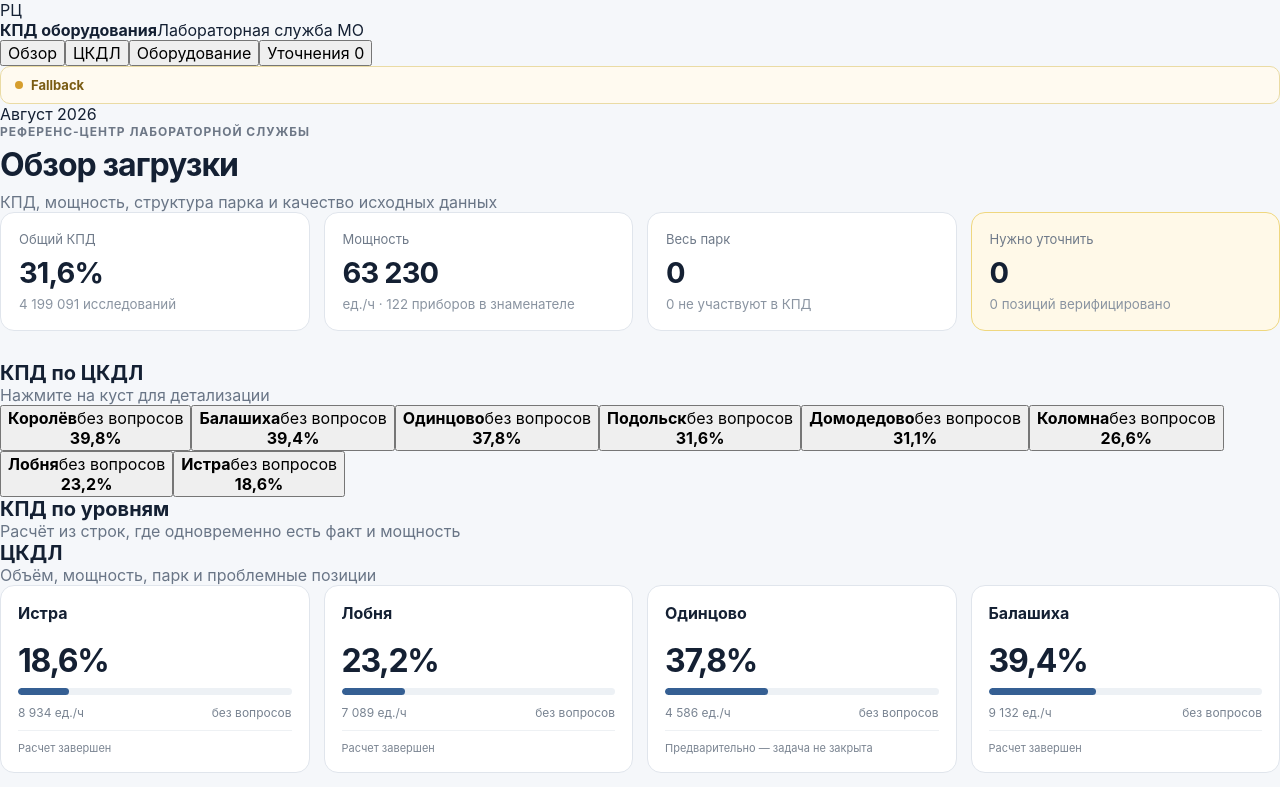
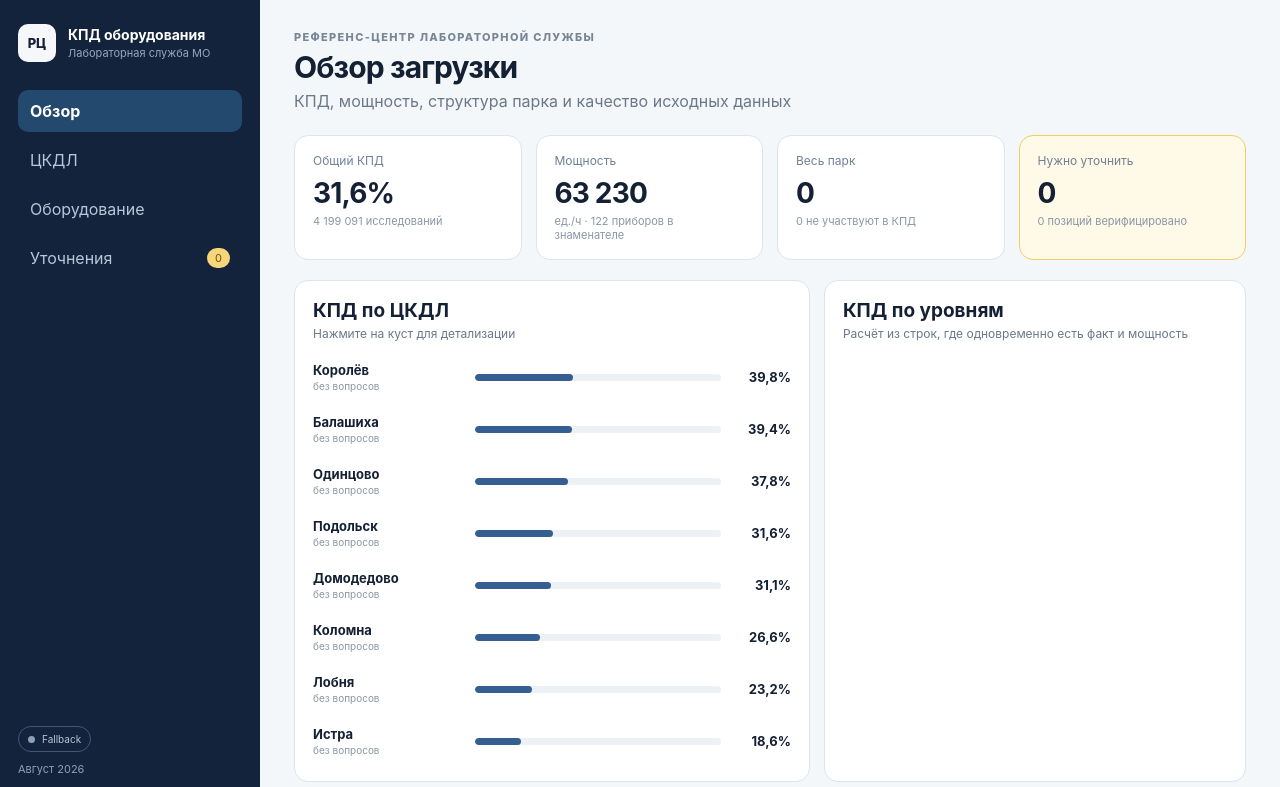
Before and after one commit to Oivan-coder/kpd-dashboard, a Next.js app: page / in a window 1280 px wide. Shown: the top 787 px of the page. Built offline with nearby package versions, Linux system fonts and the light colour scheme.

Commit message:
Design full laboratory management interface

```diff
--- a/app/globals.css
+++ b/app/globals.css
@@ -1,102 +1,154 @@
-:root {
-  font-family: Inter, ui-sans-serif, system-ui, -apple-system, BlinkMacSystemFont, "Segoe UI", sans-serif;
-  color: #142033;
-  background: #f5f7fa;
+:root{
+  font-family:Inter,ui-sans-serif,system-ui,-apple-system,BlinkMacSystemFont,"Segoe UI",sans-serif;
+  color:#142033;background:#f4f7fa;
 }
-* { box-sizing: border-box; }
-body { margin: 0; background: #f5f7fa; }
-button, input, select { font: inherit; }
-.shell { max-width: 1500px; margin: 0 auto; padding: 32px; }
-.topbar { display:flex; justify-content:space-between; gap:24px; align-items:flex-start; margin-bottom:28px; }
-.headerRight { display:flex; gap:10px; align-items:center; flex-wrap:wrap; justify-content:flex-end; }
-.eyebrow { font-size:12px; font-weight:700; text-transform:uppercase; letter-spacing:.08em; color:#6d7786; }
-h1 { margin:6px 0 8px; font-size:32px; letter-spacing:-.03em; }
-h2 { margin:0; font-size:20px; }
-h3 { margin:0; font-size:16px; }
-p { margin:0; color:#697586; }
-.period, .sourcePill { background:#fff; border:1px solid #dce2ea; border-radius:10px; padding:10px 14px; font-weight:650; font-size:13px; }
-.sourcePill { display:flex; align-items:center; gap:8px; }
-.sourceDot { width:8px; height:8px; border-radius:50%; background:#97a2b0; }
-.source-google-sheets { color:#245f3f; border-color:#cfe6d8; background:#f2fbf6; }
-.source-google-sheets .sourceDot { background:#38a169; }
-.source-fallback { color:#7a5c13; border-color:#eadba4; background:#fffaf0; }
-.source-fallback .sourceDot { background:#d69e2e; }
+*{box-sizing:border-box}
+body{margin:0;background:#f4f7fa}
+button,input,select{font:inherit}
+button{color:inherit}
+.appShell{min-height:100vh;display:grid;grid-template-columns:260px minmax(0,1fr)}
+.sideNav{position:sticky;top:0;height:100vh;background:#12233b;color:#dce6f1;padding:24px 18px;display:flex;flex-direction:column;gap:28px}
+.brand{display:flex;gap:12px;align-items:center}
+.brandMark{width:38px;height:38px;border-radius:10px;background:#f5f7fa;color:#142033;display:grid;place-items:center;font-weight:800;font-size:13px}
+.brand strong{display:block;font-size:14px;color:white}
+.brand span{display:block;font-size:11px;color:#98a8bb;margin-top:3px}
+.sideNav nav{display:flex;flex-direction:column;gap:7px}
+.sideNav nav button{border:0;background:transparent;color:#b9c7d8;padding:11px 12px;border-radius:10px;text-align:left;display:flex;justify-content:space-between;align-items:center;cursor:pointer}
+.sideNav nav button:hover{background:#1a3151;color:white}
+.sideNav nav button.active{background:#24496f;color:white;font-weight:700}
+.navCount{min-width:23px;height:20px;border-radius:999px;background:#f7d57b;color:#6f5200;display:grid;place-items:center;font-size:11px;padding:0 6px}
+.sideMeta{margin-top:auto;display:flex;flex-direction:column;gap:10px;font-size:11px;color:#8fa0b4}
+.workspace{padding:30px 34px 20px;min-width:0}
+.pageHeader{display:flex;justify-content:space-between;align-items:flex-start;margin-bottom:24px}
+.eyebrow{font-size:11px;font-weight:800;text-transform:uppercase;letter-spacing:.12em;color:#788696}
+h1{font-size:30px;margin:5px 0 6px;letter-spacing:-.03em}
+h2{font-size:19px;margin:0}
+h3{margin:0}
+p{margin:0;color:#6b7888}
+.sourcePill{display:flex;align-items:center;gap:7px;width:max-content;border:1px solid #3f5879;border-radius:999px;padding:6px 9px;font-size:10px;color:#b8c6d7}
+.sourceDot{width:7px;height:7px;border-radius:50%;background:#8ca0b6}
+.source-google-sheets .sourceDot{background:#43c381}
+.source-google-sheets{border-color:#365d57;color:#a8d7c6}
 
-.metrics { display:grid; grid-template-columns:repeat(4,1fr); gap:14px; margin-bottom:30px; }
-.metric { background:#fff; border:1px solid #e0e5ec; border-radius:14px; padding:18px; }
-.metric span { display:block; color:#6f7a89; font-size:13px; margin-bottom:8px; }
-.metric strong { display:block; font-size:29px; letter-spacing:-.03em; }
-.metric small { display:block; color:#8a94a1; margin-top:6px; }
-.metric.warn { background:#fff9e8; border-color:#efd77f; }
-.metric.danger { background:#fff3f2; border-color:#efb2ad; }
+.metrics{display:grid;grid-template-columns:repeat(4,minmax(0,1fr));gap:14px;margin-bottom:20px}
+.metric,.panel,.labCard{background:white;border:1px solid #dce4ec;border-radius:14px}
+.metric{padding:17px 18px}
+.metric span{display:block;color:#718094;font-size:12px}
+.metric strong{display:block;font-size:28px;letter-spacing:-.03em;margin-top:8px}
+.metric small{display:block;color:#8a96a5;font-size:11px;margin-top:4px}
+.metric.warn{background:#fff9e8;border-color:#efce69}
+.overviewGrid{display:grid;grid-template-columns:1.1fr .9fr;gap:14px;margin-bottom:14px}
+.panel{padding:18px;margin-bottom:14px}
+.panelHead{display:flex;justify-content:space-between;gap:18px;align-items:flex-end;margin-bottom:14px}
+.panelHead p{font-size:12px;margin-top:4px}
+.textButton{border:0;background:transparent;color:#315f91;cursor:pointer;font-weight:650}
+.rankList{display:flex;flex-direction:column;gap:8px}
+.rankRow{display:grid;grid-template-columns:150px minmax(120px,1fr) 58px;gap:12px;align-items:center;border:0;background:transparent;padding:7px 0;cursor:pointer;text-align:left}
+.rankRow:hover .rankName strong{color:#315f91}
+.rankName strong{display:block;font-size:13px}
+.rankName span{display:block;color:#8b96a3;font-size:10px;margin-top:2px}
+.rankBar,.bar{height:7px;background:#edf1f5;border-radius:999px;overflow:hidden}
+.rankBar span,.bar span{display:block;height:100%;background:#355f93;border-radius:999px}
+.rankRow>strong{text-align:right;font-size:13px}
+.levelTiles{display:grid;grid-template-columns:repeat(2,1fr);gap:10px}
+.levelTile{border:1px solid #e2e8ef;border-radius:12px;padding:13px;background:#fbfcfd}
+.levelTile span{display:block;color:#718094;font-size:11px}
+.levelTile strong{display:block;font-size:22px;margin:7px 0}
+.levelTile small{color:#8692a0;font-size:10px}
 
-.sectionHead { display:flex; justify-content:space-between; align-items:flex-end; gap:16px; margin:0 0 14px; }
-.sectionHead p { margin-top:4px; font-size:13px; }
-.count { color:#677383; font-size:13px; }
+.labGrid{display:grid;grid-template-columns:repeat(4,minmax(0,1fr));gap:12px}
+.labCard{padding:15px;text-align:left;cursor:pointer;transition:.15s}
+.labCard:hover{transform:translateY(-1px);border-color:#b9c8d8;box-shadow:0 8px 20px rgba(25,50,80,.06)}
+.labTitle{display:flex;align-items:center;justify-content:space-between}
+.labTitle h3{font-size:14px}
+.dotWarn{width:9px;height:9px;border-radius:50%;background:#e5ad24;box-shadow:0 0 0 4px #fff5cf}
+.kpiValue{font-size:29px;font-weight:780;letter-spacing:-.04em;margin:17px 0 8px}
+.cardMeta{display:flex;justify-content:space-between;color:#758294;font-size:10px;margin-top:8px}
+.dataStatus{border-top:1px solid #eef2f5;margin-top:9px;padding-top:9px;color:#86919f;font-size:10px}
 
-.labGrid { display:grid; grid-template-columns:repeat(4,1fr); gap:14px; margin-bottom:34px; }
-.labCard {
-  appearance:none; text-align:left; color:inherit; width:100%;
-  background:#fff; border:1px solid #e0e5ec; border-radius:14px; padding:17px;
-  cursor:pointer; transition:.15s ease;
+.issueGrid{display:grid;grid-template-columns:repeat(3,1fr);gap:10px}
+.issueCard{border:1px solid #eadba4;background:#fffbee;border-radius:12px;padding:14px}
+.issueTop{display:flex;justify-content:space-between;gap:8px;align-items:center;font-size:11px;margin-bottom:8px}
+.issueCard h3{font-size:14px;margin-bottom:7px}
+.issueCard p{font-size:12px;color:#4b5969;line-height:1.45}
+.issueMeta{display:flex;justify-content:space-between;gap:8px;margin-top:12px;padding-top:10px;border-top:1px solid #efe6c9;color:#897c57;font-size:9px}
+
+.badge{display:inline-flex;align-items:center;padding:4px 7px;border-radius:999px;font-size:9px;font-weight:800;white-space:nowrap}
+.badge-verified{background:#e8f6ee;color:#21633d}
+.badge-review{background:#fff0bd;color:#755700}
+.badge-error{background:#fde8e7;color:#8b2e2a}
+.badge-excluded{background:#edf0f4;color:#5e6774}
+
+.labSelector{display:flex;gap:7px;flex-wrap:wrap;margin-bottom:14px}
+.labSelector button{border:1px solid #d8e1ea;background:white;border-radius:999px;padding:8px 11px;font-size:11px;cursor:pointer}
+.labSelector button.active{background:#183454;border-color:#183454;color:white}
+.labWorkspaceHead{display:flex;justify-content:space-between;gap:20px;align-items:flex-start;padding-bottom:14px;border-bottom:1px solid #edf1f4}
+.labWorkspaceHead p{font-size:11px;margin-top:5px}
+.bigKpi{text-align:right}
+.bigKpi span{display:block;color:#8491a0;font-size:10px}
+.bigKpi strong{display:block;font-size:30px;letter-spacing:-.04em;margin-top:2px}
+.levelBreakdown{display:grid;grid-template-columns:repeat(4,1fr);gap:10px;margin:14px 0}
+.levelBreakdown article{background:#f7f9fb;border:1px solid #e4e9ef;border-radius:11px;padding:12px}
+.levelBreakdown span{display:block;color:#718094;font-size:10px}
+.levelBreakdown strong{display:block;font-size:20px;margin:6px 0}
+.levelBreakdown small{display:block;color:#84909e;font-size:9px}
+.addressList{display:flex;flex-direction:column;border-top:1px solid #edf1f4}
+.addressRow{display:grid;grid-template-columns:minmax(320px,2fr) repeat(3,minmax(80px,.55fr));gap:12px;border:0;border-bottom:1px solid #edf1f4;background:white;padding:13px 4px;text-align:left;cursor:pointer;align-items:center}
+.addressRow:hover{background:#fafbfd}
+.addressRow>div:first-child strong{display:block;font-size:12px}
+.addressRow>div:first-child span,.addressRow>div:not(:first-child) span{display:block;color:#8a96a4;font-size:9px}
+.addressRow>div:not(:first-child) strong{font-size:13px}
+
+.filters{display:grid;grid-template-columns:repeat(6,minmax(120px,1fr)) minmax(200px,1.3fr);gap:8px;margin-bottom:12px}
+.filters select,.filters input{width:100%;border:1px solid #d9e1e9;background:#fff;border-radius:9px;padding:9px 10px;font-size:11px;outline:none}
+.filters select:focus,.filters input:focus{border-color:#7892af;box-shadow:0 0 0 3px rgba(53,95,147,.08)}
+.count{font-size:11px;color:#778493}
+.tableWrap{overflow:auto;border:1px solid #dfe6ed;border-radius:12px}
+.equipmentTable{width:100%;border-collapse:collapse;min-width:1550px}
+.equipmentTable th,.equipmentTable td{padding:11px 10px;border-bottom:1px solid #edf1f4;text-align:left;vertical-align:top;font-size:10px}
+.equipmentTable th{position:sticky;top:0;background:#f8fafc;color:#687689;font-size:9px;text-transform:none;z-index:1}
+.equipmentTable td strong{font-size:10px}
+.subtle{font-size:8.5px;color:#8b97a4;margin-top:3px;max-width:260px}
+.rowReview td{background:#fffbee}
+.rowError td{background:#fff3f2}
+.calcYes{color:#21633d;font-weight:700}
+.calcNo{color:#8a94a1}
+.questionMini{max-width:260px;margin-top:5px;font-size:8.5px;line-height:1.35;color:#76622a}
+.empty{text-align:center!important;color:#8692a0;padding:30px!important}
+
+.issuesWorkspace{display:grid;grid-template-columns:repeat(2,minmax(0,1fr));gap:12px}
+.issueDetailCard{border:1px solid #e4d69b;background:#fffdf4;border-radius:13px;padding:15px}
+.issueDetailHead{display:flex;justify-content:space-between;gap:12px}
+.issueBreadcrumb{font-size:9px;color:#8c7e54;margin-bottom:4px}
+.issueDetailCard h3{font-size:15px}
+.issueFacts{display:grid;grid-template-columns:repeat(2,1fr);gap:8px;margin:13px 0}
+.issueFacts div{border:1px solid #ebe4cb;background:#fff;padding:9px;border-radius:9px}
+.issueFacts span{display:block;font-size:8px;color:#8b8060;text-transform:uppercase;letter-spacing:.05em}
+.issueFacts strong{display:block;font-size:10px;margin-top:3px;font-weight:650}
+.questionBox{background:#fff2bd;border:1px solid #edd06a;border-radius:10px;padding:11px}
+.questionBox span,.answerRoute span{display:block;font-size:8px;text-transform:uppercase;letter-spacing:.06em;color:#7a6320;font-weight:800;margin-bottom:4px}
+.questionBox strong{font-size:11px;line-height:1.4}
+.answerRoute{margin-top:10px;padding:10px;border:1px dashed #d7c990;border-radius:10px}
+.answerRoute p{font-size:10px;line-height:1.45;color:#655f4e}
+.answerRoute button{margin-top:9px;border:0;border-radius:8px;padding:8px 10px;background:#e8e4d5;color:#8a8577;font-size:9px}
+.sourceLink{display:inline-block;margin-top:10px;color:#315f91;text-decoration:none;font-size:9px}
+
+footer{display:flex;justify-content:space-between;gap:12px;color:#8a96a4;font-size:9px;padding:8px 2px 0}
+
+@media(max-width:1250px){
+  .appShell{grid-template-columns:210px minmax(0,1fr)}
+  .metrics,.labGrid{grid-template-columns:repeat(2,1fr)}
+  .filters{grid-template-columns:repeat(3,1fr)}
+  .overviewGrid{grid-template-columns:1fr}
+  .issueGrid{grid-template-columns:repeat(2,1fr)}
+  .levelBreakdown{grid-template-columns:repeat(2,1fr)}
 }
-.labCard:hover { transform:translateY(-1px); border-color:#b9c8d8; box-shadow:0 8px 22px rgba(35,52,75,.06); }
-.labCardActive { border-color:#4b6f99; box-shadow:0 0 0 2px rgba(75,111,153,.10); }
-.labTitle { display:flex; align-items:center; gap:8px; justify-content:space-between; }
-.labSignals { display:flex; gap:6px; align-items:center; }
-.dotWarn, .dotError { width:10px; height:10px; border-radius:50%; }
-.dotWarn { background:#e5ad24; box-shadow:0 0 0 4px #fff5cf; }
-.dotError { background:#d9534f; box-shadow:0 0 0 4px #fdeceb; }
-.kpiValue { margin:18px 0 8px; font-size:32px; font-weight:750; letter-spacing:-.04em; }
-.bar { height:7px; border-radius:999px; background:#edf1f5; overflow:hidden; }
-.bar span { display:block; height:100%; background:#355f93; border-radius:999px; }
-.cardMeta { display:flex; justify-content:space-between; gap:12px; margin-top:10px; color:#788391; font-size:12px; }
-.dataStatus { margin-top:10px; padding-top:10px; border-top:1px solid #eef1f4; color:#7a8491; font-size:11px; }
-
-.registry { margin-top:4px; }
-.filters {
-  display:grid;
-  grid-template-columns:repeat(5,minmax(140px,1fr)) minmax(220px,1.4fr);
-  gap:10px;
-  margin-bottom:12px;
+@media(max-width:800px){
+  .appShell{display:block}
+  .sideNav{position:relative;height:auto}
+  .sideNav nav{display:grid;grid-template-columns:repeat(2,1fr)}
+  .workspace{padding:20px 14px}
+  .metrics,.labGrid,.issueGrid,.issuesWorkspace,.filters,.levelTiles,.levelBreakdown{grid-template-columns:1fr}
+  .addressRow{grid-template-columns:1fr 1fr}
+  h1{font-size:25px}
 }
-.filters select, .filters input {
-  width:100%; background:#fff; border:1px solid #dce2ea; border-radius:10px;
-  padding:10px 11px; color:#263447; outline:none;
-}
-.filters select:focus, .filters input:focus { border-color:#6b88a8; box-shadow:0 0 0 3px rgba(74,111,153,.10); }
-
-.tableWrap { overflow:auto; background:#fff; border:1px solid #e0e5ec; border-radius:14px; }
-table { width:100%; border-collapse:collapse; min-width:1320px; }
-th, td { text-align:left; padding:13px 14px; border-bottom:1px solid #edf0f4; vertical-align:top; font-size:13px; }
-th { position:sticky; top:0; z-index:1; background:#fafbfc; color:#667180; font-size:12px; font-weight:700; }
-tr:last-child td { border-bottom:0; }
-.rowReview td { background:#fffbee; }
-.rowError td { background:#fff3f2; }
-.original { margin-top:4px; color:#87919d; font-size:11px; }
-.unit { color:#7d8794; }
-.issueCell { min-width:280px; max-width:420px; }
-.issueCell a { display:block; width:max-content; margin-top:6px; color:#315f91; text-decoration:none; font-size:11px; }
-.issueCell a:hover { text-decoration:underline; }
-.empty { text-align:center; padding:34px; color:#7a8491; }
-
-.badge { display:inline-flex; align-items:center; white-space:nowrap; padding:5px 8px; border-radius:999px; font-size:11px; font-weight:700; }
-.badge-verified { background:#e8f6ee; color:#21633d; }
-.badge-review { background:#fff0bd; color:#755700; }
-.badge-error { background:#fde8e7; color:#8b2e2a; }
-.badge-excluded { background:#edf0f4; color:#5e6774; }
-
-footer { display:flex; justify-content:space-between; gap:16px; margin:18px 2px 0; color:#8a94a1; font-size:11px; }
-
-@media (max-width: 1200px) {
-  .metrics, .labGrid { grid-template-columns:repeat(2,1fr); }
-  .filters { grid-template-columns:repeat(3,1fr); }
-}
-@media (max-width: 700px) {
-  .shell { padding:18px; }
-  .topbar { flex-direction:column; }
-  .headerRight { justify-content:flex-start; }
-  .metrics, .labGrid, .filters { grid-template-columns:1fr; }
-  h1 { font-size:27px; }
-  footer { flex-direction:column; }
-}
```
